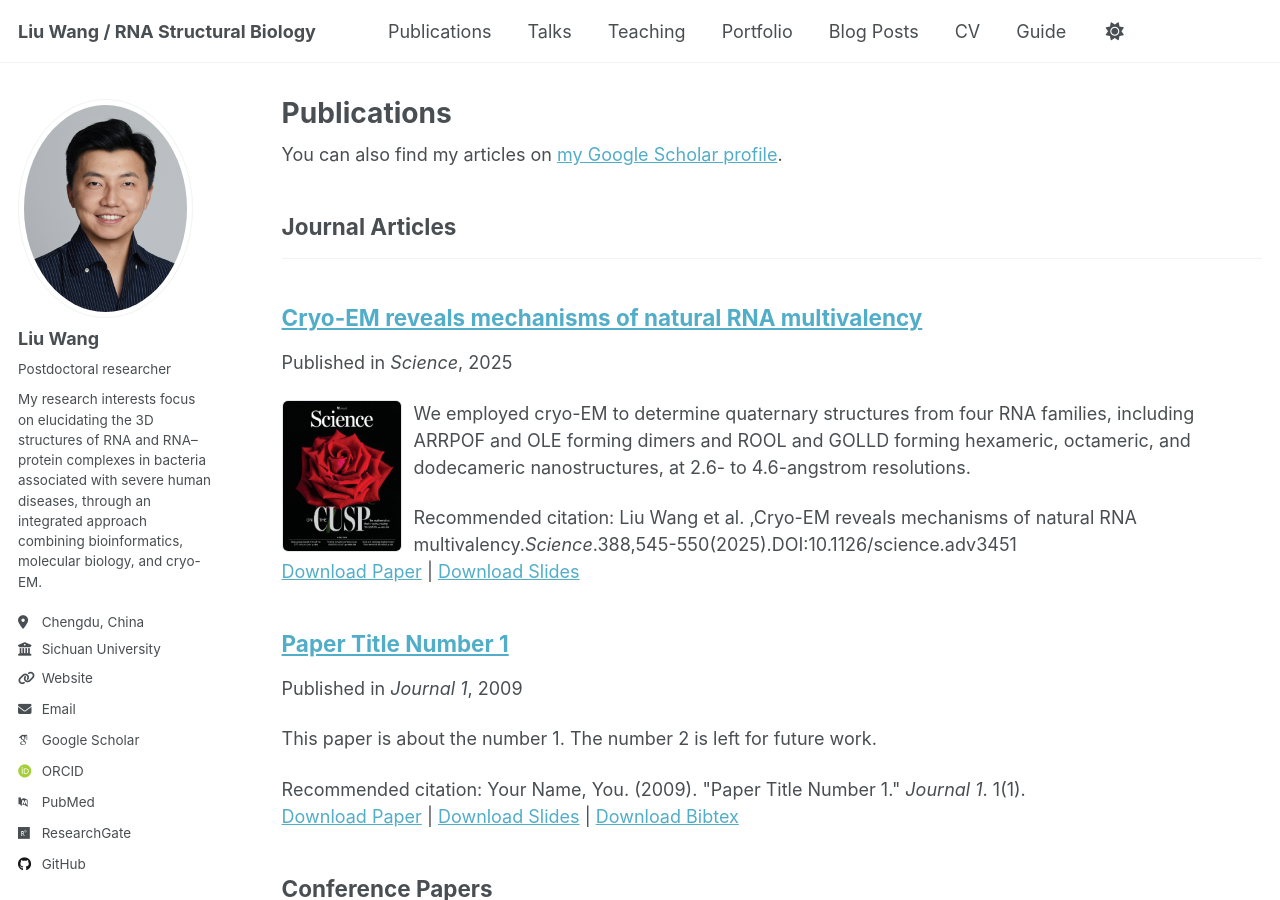
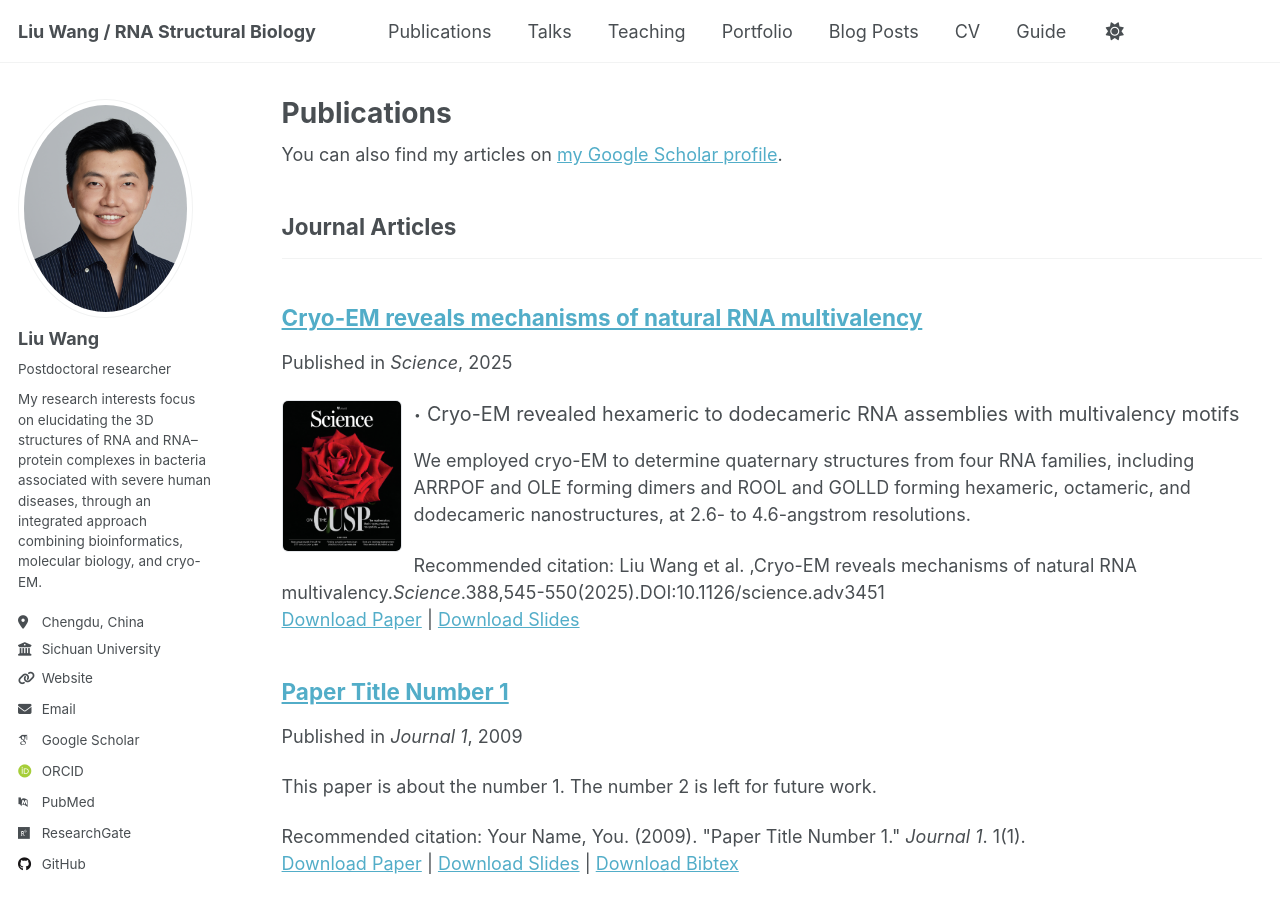
Before and after one commit to liuwang-RNA/Guihub_CV, a Jekyll site: the page built from _pages/publications.html, in a window 1280 px wide and 900 px high. Built offline with Jekyll 4.4.1, drawn with Linux system fonts in a browser that asks for light colours; some web fonts are replaced; a script that is not in the unit is left out.

Commit message:
Update 2025-05-01_Science.md

```diff
--- a/_publications/2025-05-01_Science.md
+++ b/_publications/2025-05-01_Science.md
@@ -5,6 +5,10 @@ category: manuscripts
 permalink: /publication/2025-05-01_Science
 excerpt: >
   <img src="/Guihub_CV/images/publications/Science.png" class="pub-thumb" alt="Cryo-EM density">
+    <p style="font-size:1.1rem; margin:4px 0;">
+    <span style="font-size:1.5rem; line-height:1; vertical-align:middle;">·</span>
+    Cryo-EM revealed hexameric to dodecameric RNA assemblies with multivalency motifs
+  </p>
   We employed cryo-EM to determine quaternary structures from four RNA families, including ARRPOF and OLE forming dimers and ROOL and GOLLD forming hexameric, octameric, and dodecameric nanostructures, at 2.6- to 4.6-angstrom resolutions.
 date: 2025-05-01
 venue: 'Science'
```
